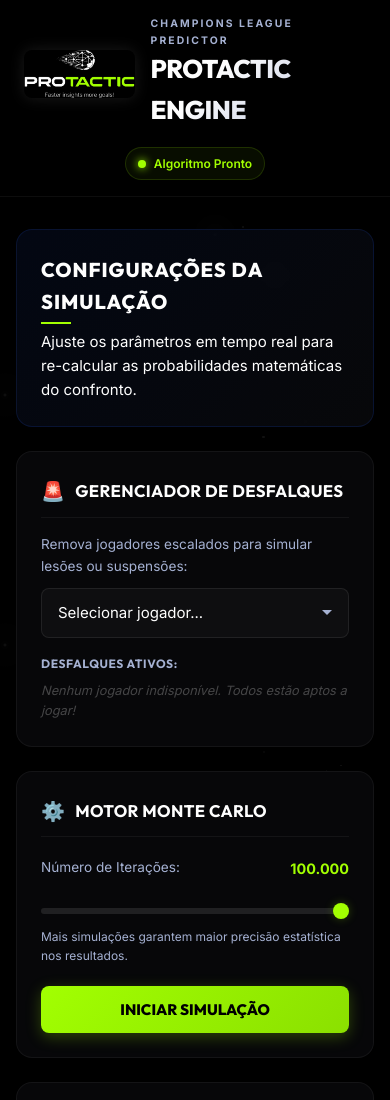
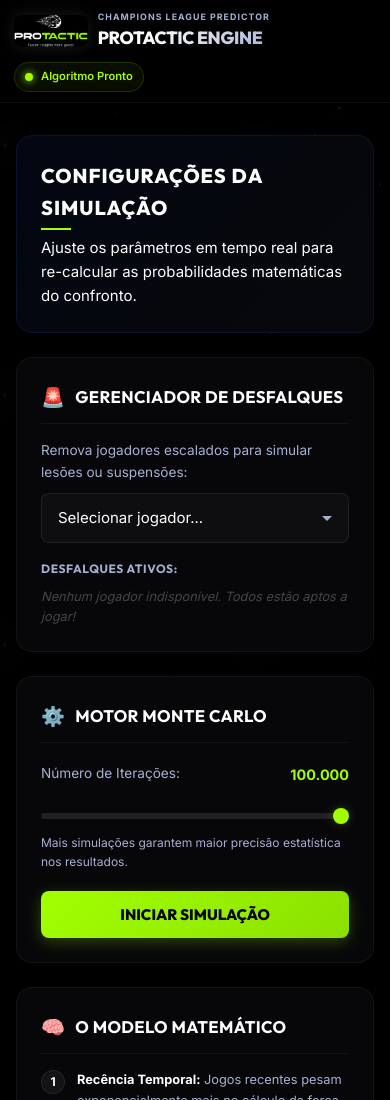
Before and after one commit to Pro-Tactic/Previsao-Final-Champions, a plain HTML site: page index.html in a window 390 px wide. Shown: the top 1100 px of the page. Drawn offline with nearby package versions, Linux system fonts and the light colour scheme; no server answers.

```diff
--- a/style.css
+++ b/style.css
@@ -183,6 +183,7 @@
     background: linear-gradient(135deg, var(--color-white) 30%, var(--color-gray) 100%);
     -webkit-background-clip: text;
     -webkit-text-fill-color: transparent;
+    white-space: nowrap;
 }
 
 .simulation-status {
@@ -1289,6 +1290,28 @@
     }
 }
 
+@media (max-width: 900px) {
+    .app-header {
+        padding: 12px 16px;
+    }
+
+    #app-logo {
+        height: 36px;
+    }
+
+    .brand-title {
+        font-size: 1.2rem;
+    }
+
+    .brand-sub {
+        font-size: 0.58rem;
+    }
+
+    .status-text {
+        font-size: 0.7rem;
+    }
+}
+
 @media (max-width: 768px) {
     .config-panel {
         max-width: 100%;
@@ -1301,13 +1324,48 @@
     .pitch {
         min-height: 400px;
     }
+
+    .app-header {
+        padding: 10px 14px;
+    }
+
+    .brand-title {
+        font-size: 1.05rem;
+    }
+
+    .brand-sub {
+        font-size: 0.55rem;
+        letter-spacing: 0.12em;
+    }
+
+    #app-logo {
+        height: 32px;
+    }
 }
 
 @media (max-width: 600px) {
     .header-content {
         flex-direction: column;
-        gap: 16px;
-        align-items: center;
+        gap: 10px;
+        align-items: flex-start;
+    }
+
+    .brand {
+        gap: 10px;
+    }
+
+    #app-logo {
+        height: 32px;
+    }
+
+    .brand-title {
+        font-size: 1.1rem;
+        white-space: normal;
+    }
+
+    .simulation-status {
+        align-self: flex-start;
+        padding: 5px 10px;
     }
 
     .quick-stats-grid {
```
Also changed, not shown: 1 other file.
